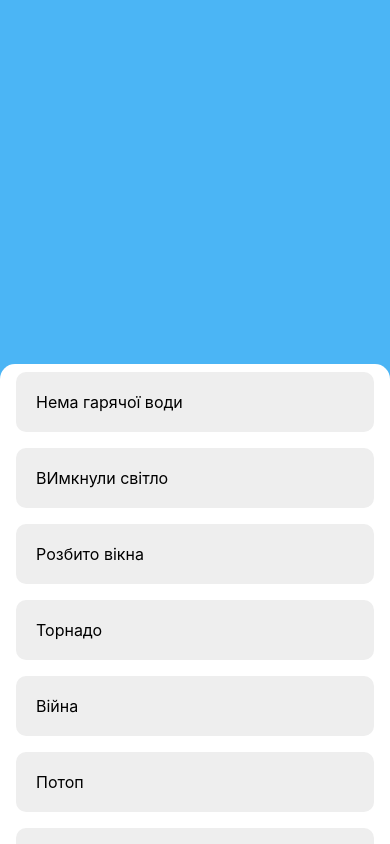
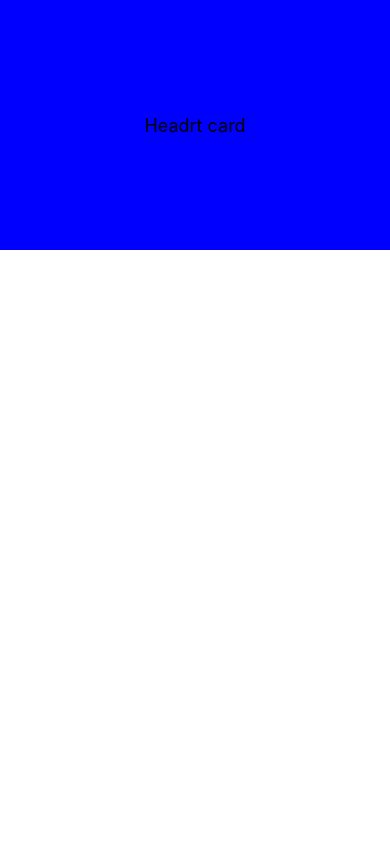
Before and after one commit to Twoia-Kotletochka/ChernihivSmart, a React Native app: screen / in a window 390 px wide. Built offline with nearby package versions, Linux system fonts and the light colour scheme.

Commit message:
main apdate

```diff
--- a/components/News.js
+++ b/components/News.js
@@ -59,7 +59,7 @@ const News = () => {
 
     return (
         <View style={styles.container}>
-            <FlatList
+            <Text
                 data={DATA}
                 renderItem={renderItem}
                 keyExtractor={item => item.id}
--- a/pages/Main.js
+++ b/pages/Main.js
@@ -1,25 +1,75 @@
-import { useState } from 'react'
-import { signupStyle } from '../styles/main'
-import { Text, View, StatusBar } from 'react-native'
+import { Text, View, StatusBar, Animated, ScrollView, StyleSheet, SafeAreaView } from 'react-native'
 import News from '../components/News'
 
+const App = () => {
+    const dummyDATA = [
+        'Item1', 'Item1', 'Item1', 'Item1', 'Item1', 'Item1', 'Item1', 'Item1', 'Item1', 'Item1',
+        'Item1', 'Item1', 'Item1', 'Item1', 'Item1', 'Item1', 'Item1', 'Item1', 'Item1', 'Item1', 'Item1', 'Item1'
+    ];
+    // const AnimatedHeaderValue = useRef(new Animated.Value(0)).current
+    let AnimatedHeaderValue = new Animated.Value(0);
 
-export default function Main() {
+    const Header_Max_Height = 250; //Max
+    const Header_Min_Height = 50;
+
+    const animateHeaderBackgroundColor = AnimatedHeaderValue.interpolate({
+        inputRange: [0, Header_Max_Height - Header_Min_Height],
+        outputRange: ['blue', 'red'],
+        extrapolate: 'clamp'
+    });
+
+    const animatedHeaderHeight = AnimatedHeaderValue.interpolate({
+        inputRange: [0, Header_Max_Height - Header_Min_Height],
+        outputRange: [Header_Max_Height, Header_Min_Height],
+        extrapolate: 'clamp'
+    });
 
     return (
-        <View style={signupStyle.container}>
+        <SafeAreaView style={styles.container}>
+            <Animated.View
+                style={[
+                    styles.header,
+                    {
+                        height: animatedHeaderHeight,
+                        backgroundColor: animateHeaderBackgroundColor
+                    }
+                ]}
+            >
+                <Text style={{ fontSize: 18, textAlign: 'center' }}>Headrt card</Text>
+            </Animated.View>
 
-            <View style={signupStyle.box_scroll}>
+            <ScrollView
+                style={{ paddingTop: 250 }}
+                scrollEventThrottle={16}
+                onScroll={Animated.event(
+                    [{ nativeEvent: { contentOffset: { y: AnimatedHeaderValue } } }],
+                    { useNativeDriver: false }
+                )}
+            >
+                <News />
+            </ScrollView>
+        </SafeAreaView>
 
-            </View>
-            <View style={signupStyle.box_panel}>
-                <News />
-            </View>
-            <StatusBar
-                animated={true}
-                barStyle={'light-content'}
-                backgroundColor="#4BB5F5"
-            />
-        </View>
     );
-}
+};
+
+const styles = StyleSheet.create({
+    container: {
+        flex: 1,
+    },
+    textStyle: {
+        textAlign: 'center',
+        color: 'black',
+        fontSize: 18,
+        padding: 20,
+    },
+    header: {
+        justifyContent: 'center',
+        alignItems: 'center',
+        left: 0,
+        right: 0,
+        position: 'absolute'
+    }
+});
+
+export default App;
--- a/styles/main.js
+++ b/styles/main.js
@@ -1,22 +1,22 @@
 import { StyleSheet } from 'react-native'
 
 export const signupStyle = StyleSheet.create({
-    container: {
-        flex: 1,
-        backgroundColor: '#4BB5F5',
-        justifyContent: 'center',
-        alignItems: 'center',
-    },
-    box_panel: {
-        flex: 2,
-        backgroundColor: 'white',
-        width: '100%',
-        borderTopLeftRadius: 15,
-        borderTopRightRadius: 15,
-    },
-    box_scroll: {
-        flex: 2,
-        marginTop: '-30%',
-    }
+    // container: {
+    //     flex: 1,
+    //     backgroundColor: '#4BB5F5',
+    //     justifyContent: 'center',
+    //     alignItems: 'center',
+    // },
+    // box_panel: {
+    //     flex: 2,
+    //     backgroundColor: 'white',
+    //     width: '100%',
+    //     borderTopLeftRadius: 15,
+    //     borderTopRightRadius: 15,
+    // },
+    // box_scroll: {
+    //     flex: 2,
+    //     marginTop: '-30%',
+    // }
 
 })
```
